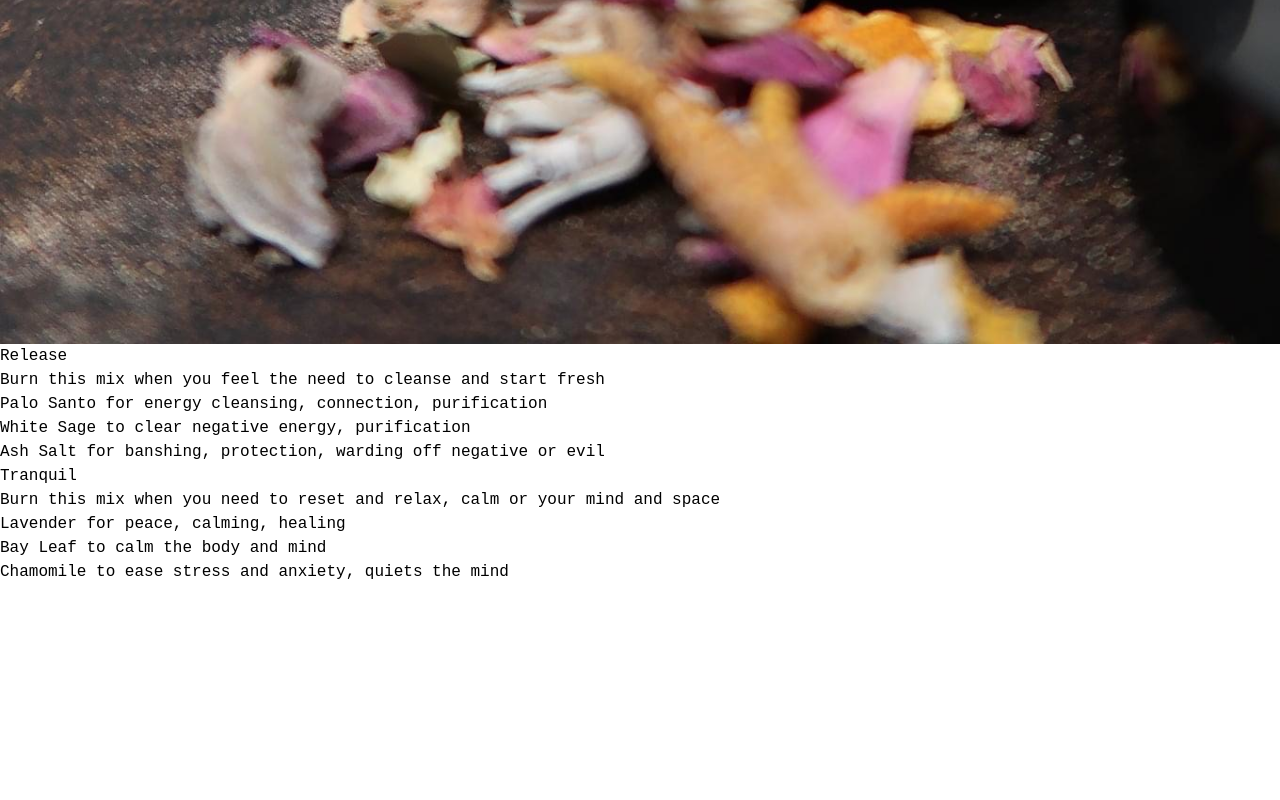
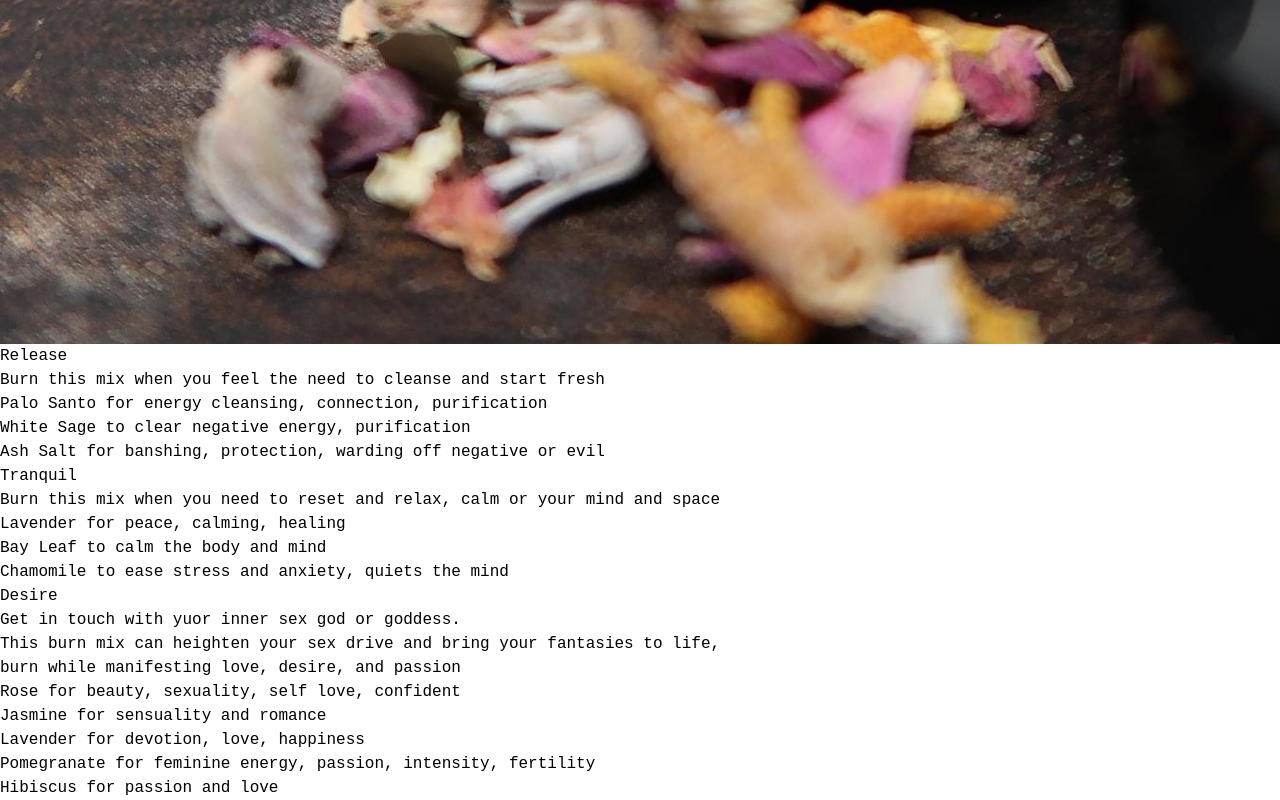
Before and after one commit to maxh1231/charredrose-apothecary, a React (Create React App) app in the folder client/: page /products/burncollection in a window 1280 px wide. Shown: the part 2192-2992 px from the top of the page. Before the commit the page ends 2776 px from the top, so only its background shows below. Built offline with nearby package versions, Linux system fonts and the light colour scheme; a web font is replaced by a local one; what apollo-upload-client would draw is missing.

Commit message:
Desire burn collection

```diff
--- a/client/src/Pages/BurnCollection.js
+++ b/client/src/Pages/BurnCollection.js
@@ -32,6 +32,17 @@ const BurnCollection = () => {
                         <p><span>Bay Leaf</span> to calm the body and mind</p>
                         <p><span>Chamomile</span> to ease stress and anxiety, quiets the mind</p>
                     </div>
+                    <div>
+                        <h3>Desire</h3>
+                        <p>Get in touch with yuor inner sex god or goddess.</p>
+                        <p>This burn mix can heighten your sex drive and bring your fantasies to life,</p>
+                        <p>burn while manifesting love, desire, and passion</p>
+                        <p><span>Rose</span> for beauty, sexuality, self love, confident</p>
+                        <p><span>Jasmine</span> for sensuality and romance</p>
+                        <p><span>Lavender</span> for devotion, love, happiness</p>
+                        <p><span>Pomegranate </span> for feminine energy, passion, intensity, fertility</p>
+                        <p><span>Hibiscus </span> for passion and love</p>
+                    </div>
                 </div>
             </div>
 
```
